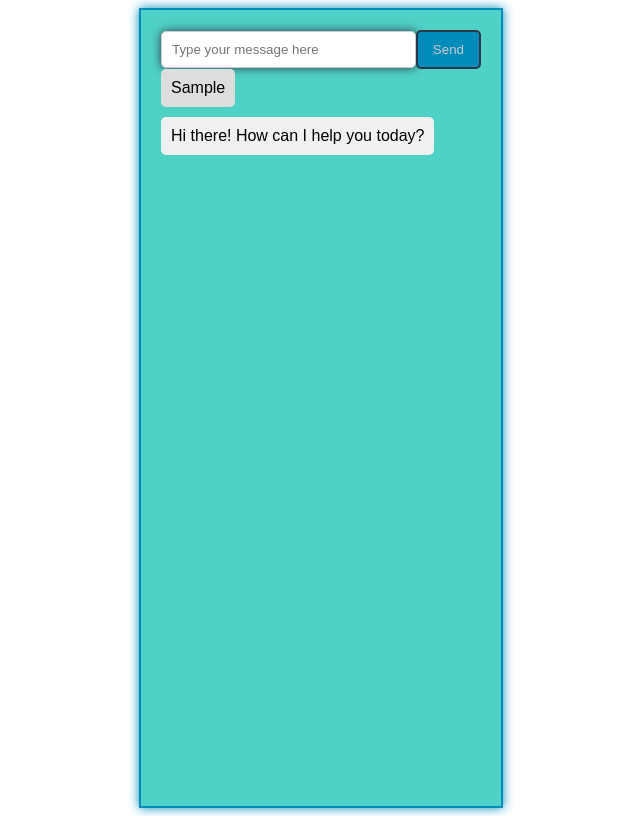
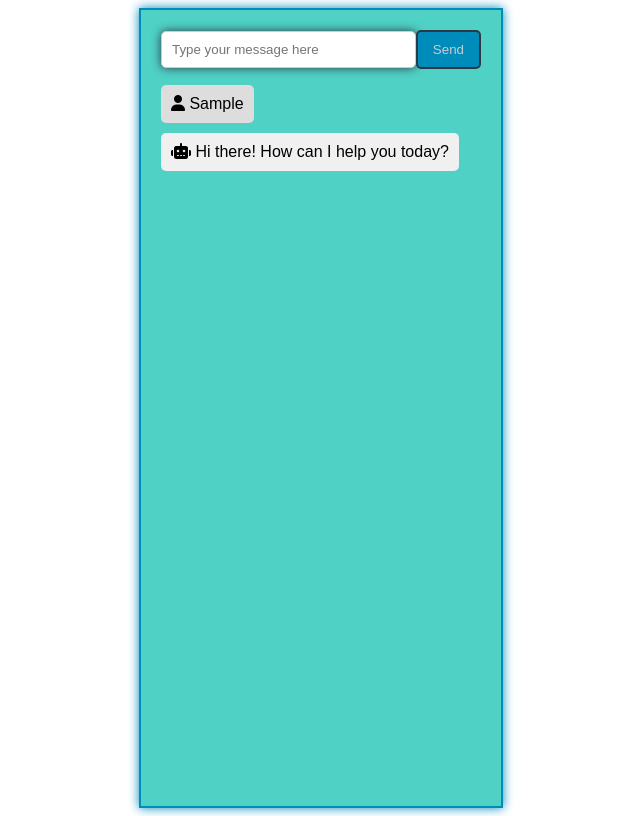
Before and after one commit to 0MAR2/front-end-chatbot, a plain HTML site: page index.html in a window 1280 px wide. Both pictures are taken after typing "Sample" into the empty fields and a click on the button "Send". Shown: the whole page, without its empty margins (319-959 px from the left). Drawn offline with Linux system fonts and the light colour scheme.

Commit message:
icons added

```diff
--- a/index.html
+++ b/index.html
@@ -3,7 +3,7 @@
 <head>
     <meta charset="UTF-8">
     <meta name="viewport" content="width=device-width, initial-scale=1.0">
-    <title>Simple Chatbot</title>
+    <title>Simple Chatbot with Icons</title>
     <link rel="stylesheet" href="style.css">
 </head>
 <body>
@@ -15,6 +15,6 @@
             <button id="send-btn">Send</button>
         </div>
     </div>
-    <script src="script.js"></script>
+    <script src="https://kit.fontawesome.com/54e7953ac4.js"></script> <script src="script.js"></script>
 </body>
 </html>
--- a/script.js
+++ b/script.js
@@ -1,16 +1,17 @@
 const messageInput = document.getElementById('message');
 const sendButton = document.getElementById('send-btn');
 const chatHistory = document.querySelector('.chat-history');
+
 
 sendButton.addEventListener('click', sendMessage);
 
 function sendMessage() {
   const message = messageInput.value.trim();
   if (message) {
-    // Display user message
+    // Display user message with icon
     const userMessage = document.createElement('div');
     userMessage.classList.add('chat-message', 'user-message');
-    userMessage.textContent = message;
+    userMessage.innerHTML = `<i class="fas fa-user"></i> ${message}`; // Add icon to message content
     chatHistory.appendChild(userMessage);
     messageInput.value = '';
 
@@ -18,7 +19,7 @@ function sendMessage() {
     setTimeout(() => {
       const botMessage = document.createElement('div');
       botMessage.classList.add('chat-message', 'bot-message');
-      botMessage.textContent = "Hi there! How can I help you today?";
+      botMessage.innerHTML = `<i class="fas fa-robot"></i> Hi there! How can I help you today?`; // Add bot icon to message content
       chatHistory.appendChild(botMessage);
       chatHistory.scrollTo({ top: chatHistory.scrollHeight, behavior: 'smooth' });
     }, 1000);
--- a/style.css
+++ b/style.css
@@ -43,7 +43,7 @@ body {
 
   .chat-input {
     display: flex;
-    align-items: center;
+    align-items: center;margin-bottom: 1rem;
   }
 
   #message {
```
